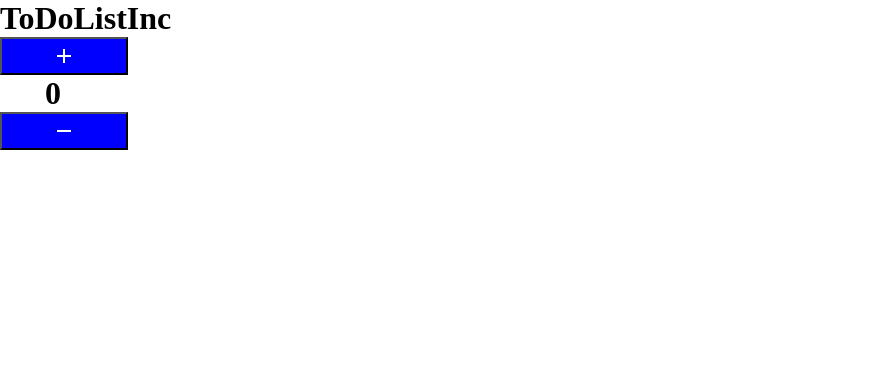
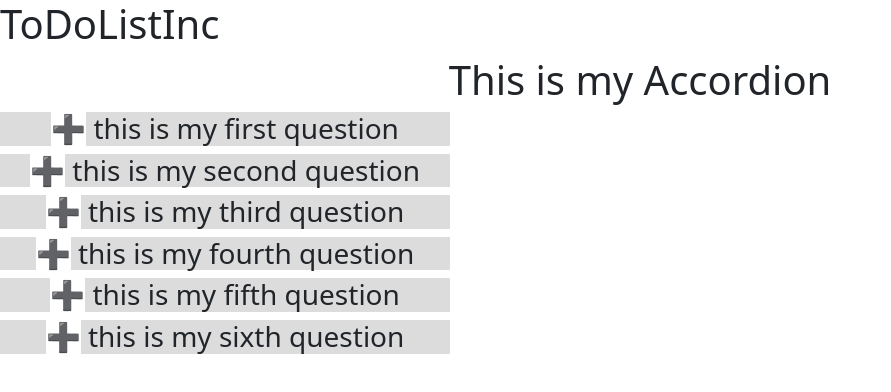
Before and after one commit to mdalicheema/firstReactJS, a React (Create React App) app: page / in a window 1280 px wide. Shown: the top 392 px of the page, without its empty margins (0-891 px from the left). Built offline with nearby package versions, Linux system fonts and the light colour scheme.

Commit message:
accordion component added to this app

```diff
--- a/package.json
+++ b/package.json
@@ -13,9 +13,11 @@
     "@testing-library/jest-dom": "^5.16.1",
     "@testing-library/react": "^11.2.7",
     "@testing-library/user-event": "^12.8.3",
+    "bootstrap": "^5.1.3",
     "gh-pages": "^3.2.3",
     "react": "^17.0.2",
     "react-dom": "^17.0.2",
+    "react-live-clock": "^5.6.1",
     "react-scripts": "4.0.3",
     "save-dev": "^0.0.1-security",
     "web-vitals": "^1.1.2"
--- a/src/App.js
+++ b/src/App.js
@@ -1,12 +1,14 @@
 import React, { useState } from 'react';
 import ToDoListInc from './ToDoListInc';
+import ToDoList from './ToDoList';
+import Accordion from './components/accordion/accordian';
 
 
 const App = () => {
   return(
     <>
       <h1>ToDoListInc</h1>
-      <ToDoListInc />
+      <Accordion />
     </>
   );
 
--- /dev/null
+++ b/src/ToDoList.jsx
@@ -0,0 +1,117 @@
+import React from 'react';
+import Clock from 'react-live-clock';
+import '../node_modules/bootstrap/dist/css/bootstrap.min.css';
+
+const ToDoList = () => {
+    return(
+        <>
+
+        <h1 className='text-capitalize text-center text-danger'>Welcome to bootstrap v5.0.2</h1>
+        <h1 className='text-center text-danger'>In react this is API real/Restful</h1>
+
+
+          {/* <h1 style={{color: 'white', display: 'flex', backgroundColor: 'grey', margin: '0px 15px', justifyContent: 'center'}}>
+            <Clock format={'HH:mm:ss'} ticking={true} />
+            <br />
+          </h1>
+          <button className="btn btn-success">AliCheema</button> */}
+          {/* <form className="row g-3">
+            <div className="col-sm-6">
+              <label htmlFor="validationDefault01" className="form-label">
+                First name
+              </label>
+              <input
+                type="text"
+                className="form-control"
+                id="validationDefault01"
+                defaultValue="Mark"
+                required=""
+              />
+            </div>
+            <div className="col-sm-6">
+              <label htmlFor="validationDefault02" className="form-label">
+                Last name
+              </label>
+              <input
+                type="text"
+                className="form-control"
+                id="validationDefault02"
+                defaultValue="Otto"
+                required=""
+              />
+            </div>
+            <div className="col-md-4">
+              <label htmlFor="validationDefaultUsername" className="form-label">
+                Username
+              </label>
+              <div className="input-group">
+                <span className="input-group-text" id="inputGroupPrepend2">
+                  @
+                </span>
+                <input
+                  type="text"
+                  className="form-control"
+                  id="validationDefaultUsername"
+                  aria-describedby="inputGroupPrepend2"
+                  required=""
+                />
+              </div>
+            </div>
+            <div className="col-md-6">
+              <label htmlFor="validationDefault03" className="form-label">
+                City
+              </label>
+              <input
+                type="text"
+                className="form-control"
+                id="validationDefault03"
+                required=""
+              />
+            </div>
+            <div className="col-md-3">
+              <label htmlFor="validationDefault04" className="form-label">
+                State
+              </label>
+              <select className="form-select" id="validationDefault04" required="">
+                <option selected="" disabled="" value="">
+                  Choose...
+                </option>
+                <option>...</option>
+              </select>
+            </div>
+            <div className="col-md-3">
+              <label htmlFor="validationDefault05" className="form-label">
+                Zip
+              </label>
+              <input
+                type="text"
+                className="form-control"
+                id="validationDefault05"
+                required=""
+              />
+            </div>
+            <div className="col-12">
+              <div className="form-check">
+                <input
+                  className="form-check-input"
+                  type="checkbox"
+                  defaultValue=""
+                  id="invalidCheck2"
+                  required=""
+                />
+                <label className="form-check-label" htmlFor="invalidCheck2">
+                  Agree to terms and conditions
+                </label>
+              </div>
+            </div>
+            <div className="col-12">
+              <button className="btn btn-primary" type="submit">
+                Submit form
+              </button>
+            </div>
+          </form> */}
+        </>
+    );
+}
+
+export default ToDoList;
--- /dev/null
+++ b/src/components/accordion/MyAccordion.js
@@ -0,0 +1,22 @@
+import {React, useState} from 'react';
+
+
+const MyAccordion = ({question, answer}) => {
+    const [show, setShow] = useState(false);
+  return (
+       <>
+            <div style={{width: '450px'}}>
+
+                <h3 className='text-center'
+                style={{backgroundColor: 'gainsboro'}}>
+                    <label
+                    onClick={() => setShow(!show) }
+                    style={{backgroundColor: 'white'}}>
+                    { show? '➖' : '➕'}</label> {question }</h3>
+            </div>
+            {show && <p className='text-center'>{ answer}</p>}
+        </>
+  );
+}
+
+export default MyAccordion
--- /dev/null
+++ b/src/components/accordion/accordian.js
@@ -0,0 +1,29 @@
+import { DoDisturb } from "@mui/icons-material";
+import React, { useState } from "react";
+import { questions } from './api';
+// import './accordian.css';
+import MyAccordion from "./MyAccordion";
+// import '../node_modules/bootstrap/dist/css/bootstrap.min.css';
+
+
+
+const Accordion = () => {
+
+    const [data, setData] = useState(questions);
+
+    return (
+        <>
+           <h1 className=" text-center ">This is my Accordion</h1>
+           {
+                data.map((curElem) => {
+                    const { id } = curElem;
+                    return <MyAccordion key={id} {...curElem}  />
+                })
+           }
+
+        </>
+    );
+}
+
+
+export default Accordion;
--- /dev/null
+++ b/src/components/accordion/api.js
@@ -0,0 +1,32 @@
+export const questions = [
+    {
+        id: 1,
+        question: 'this is my first question',
+        answer: 'answer to the first questionanswer to the first question answer to the first question'
+    },
+    {
+        id: 2,
+        question: 'this is my second question',
+        answer: 'answer to the second questionanswer to the second questionanswer to the second question'
+    },
+    {
+        id: 3,
+        question: 'this is my third question',
+        answer: 'answer to the third questionanswer to the second questionanswer to the second question'
+    },
+    {
+        id: 4,
+        question: 'this is my fourth question',
+        answer: 'answer to the fourth questionanswer to the second questionanswer to the second question'
+    },
+    {
+        id: 5,
+        question: 'this is my fifth question',
+        answer: 'answer to the fifth questionanswer to the second questionanswer to the second question'
+    },
+    {
+        id: 6,
+        question: 'this is my sixth question',
+        answer: 'answer to the sixth questionanswer to the second questionanswer to the second question'
+    }
+]
--- a/src/index.css
+++ b/src/index.css
@@ -8,7 +8,7 @@ body {
 
 }
 
-div{
-	width: 100%;
-	height: 100vh;
+main_div{
+	background-color: rgb(148, 84, 84);
+
 }
```
Also changed, not shown: 1 other file (tests, documents, lock files or other folders).
